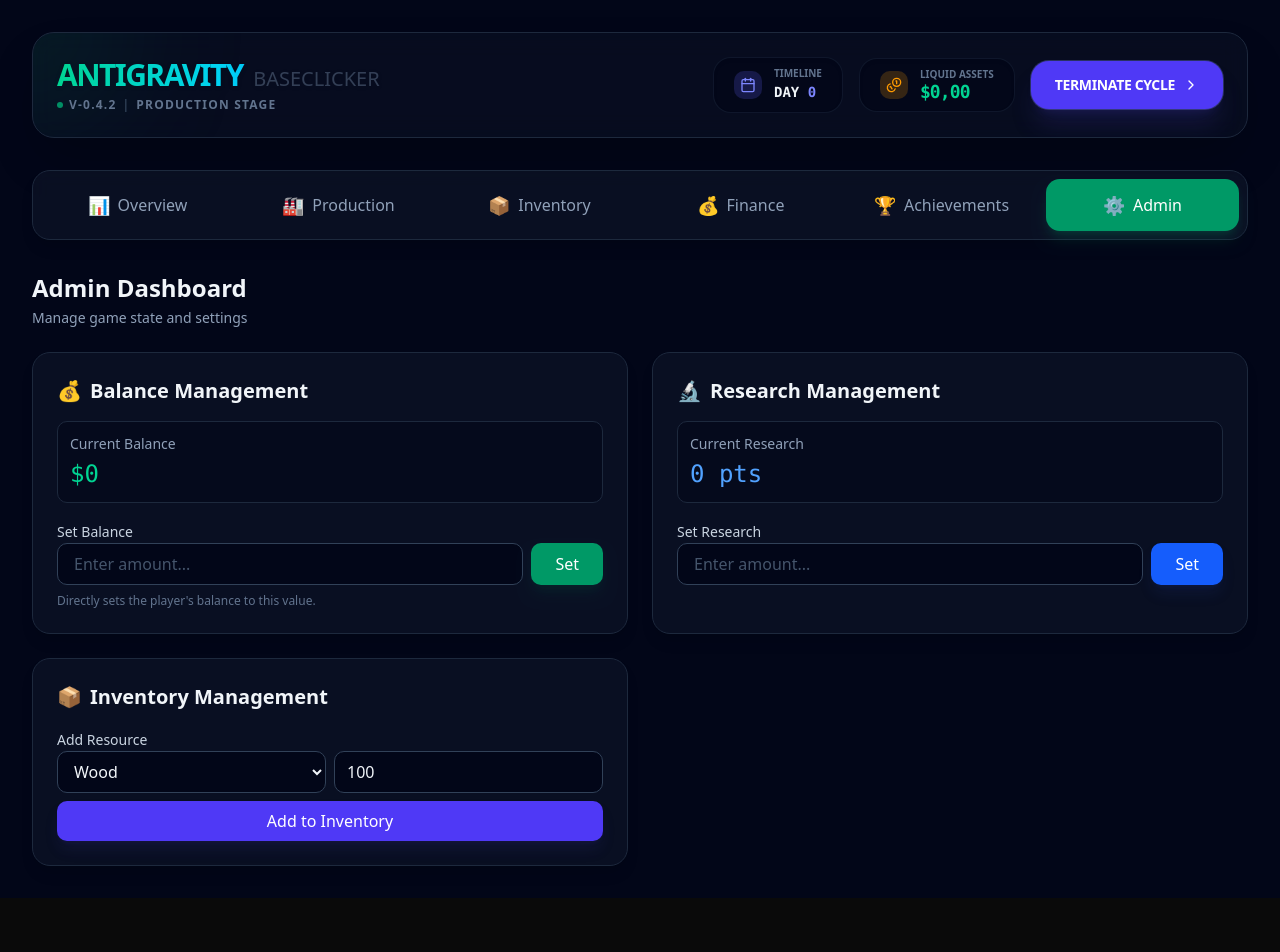
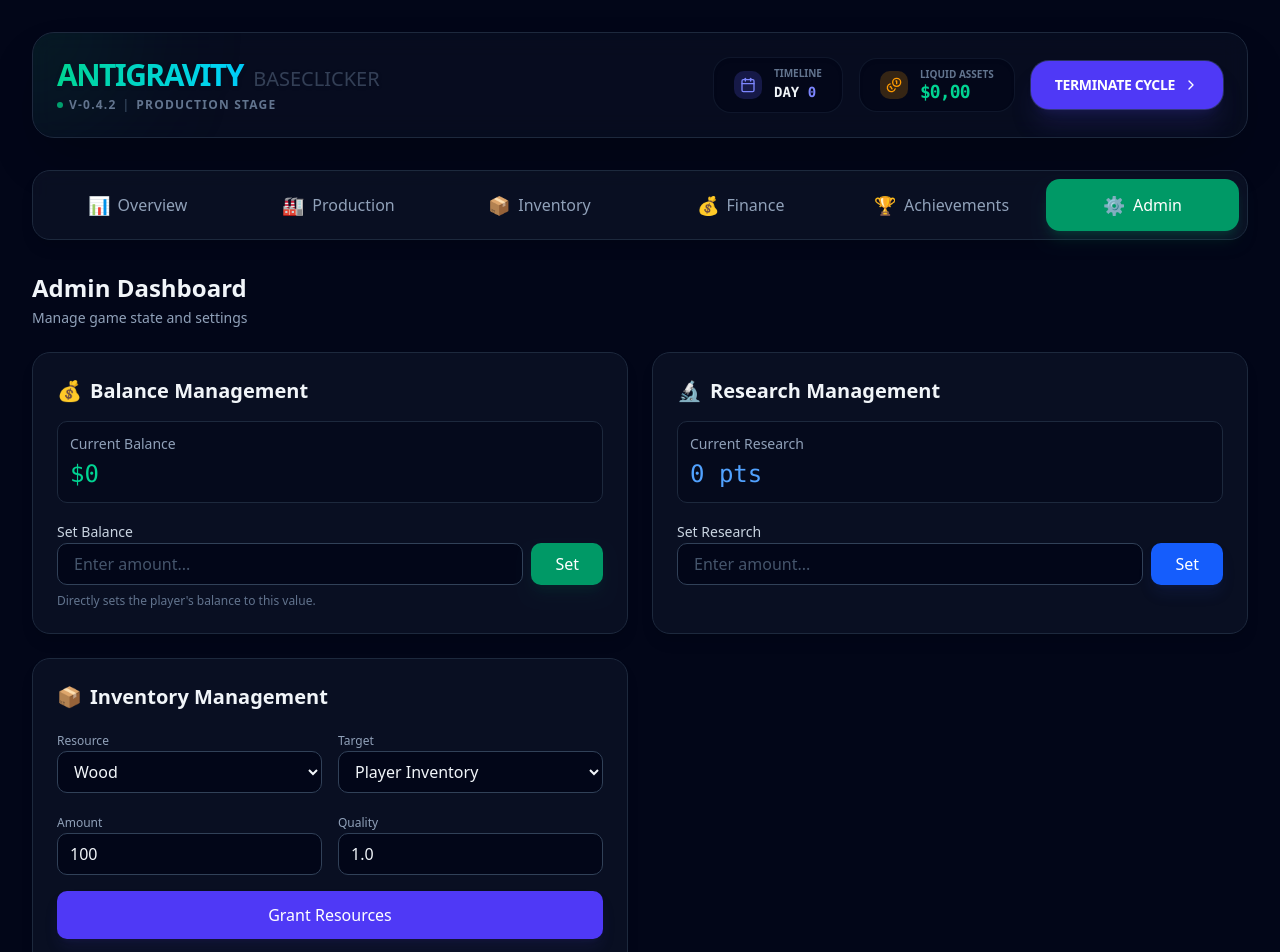
Before and after one commit to gram12321/Baseclicker, a React (Vite) app: page /admin in a window 1280 px wide. Shown: the top 952 px of the page. Before the commit the page ends 898 px from the top, so only its background shows below. Built offline with nearby package versions, Linux system fonts and the light colour scheme.

Commit message:
0.00015 Quality

```diff
--- a/src/lib/Building.ts
+++ b/src/lib/Building.ts
@@ -187,7 +187,10 @@ export class Building {
 
       // 2. Special case for instant recipes
       if (recipe.workamount === 0) {
-        inventory.add(recipe.outputResource, recipe.outputAmount);
+        // Quality Placeholder: For now, produce at base quality 1.0
+        // Future logic will calculate this based on input quality and building upgrades.
+        const outputQuality = 1.0;
+        inventory.add(recipe.outputResource, recipe.outputAmount, outputQuality);
         progress = 0;
         // Instant recipes run exactly once per tick
         break;
@@ -203,7 +206,9 @@ export class Building {
 
       // 4. Complete Cycle?
       if (progress >= recipe.workamount) {
-        inventory.add(recipe.outputResource, recipe.outputAmount);
+        // Quality Placeholder: For now, produce at base quality 1.0
+        const outputQuality = 1.0;
+        inventory.add(recipe.outputResource, recipe.outputAmount, outputQuality);
         progress = 0;
         // Only continue if we still have work to apply to the NEXT cycle.
         // This solves the 'double consume' bug because it prevents "priming"
--- a/src/lib/inventory.ts
+++ b/src/lib/inventory.ts
@@ -1,14 +1,18 @@
 import { ResourceType } from '../utils/types';
+import { mixQuality } from './market/market';
 
 export class Inventory {
   private amounts: Record<ResourceType, number>;
+  private qualities: Record<ResourceType, number>;
   private lifetimeTotals: Record<ResourceType, number>;
 
   constructor(initial?: Partial<Record<ResourceType, number>>) {
     this.amounts = {} as Record<ResourceType, number>;
+    this.qualities = {} as Record<ResourceType, number>;
     this.lifetimeTotals = {} as Record<ResourceType, number>;
     for (const r of Object.values(ResourceType)) {
       this.amounts[r] = initial?.[r] ?? 0;
+      this.qualities[r] = 1.0; // Default quality
       this.lifetimeTotals[r] = initial?.[r] ?? 0;
     }
   }
@@ -17,13 +21,23 @@ export class Inventory {
     return this.amounts[resource] ?? 0;
   }
 
+  getQuality(resource: ResourceType): number {
+    return this.qualities[resource] ?? 1.0;
+  }
+
   has(resource: ResourceType, amount = 1): boolean {
     return this.getAmount(resource) >= amount;
   }
 
-  add(resource: ResourceType, amount = 1): void {
+  add(resource: ResourceType, amount = 1, quality = 1.0): void {
     if (amount <= 0) return;
-    this.amounts[resource] = this.getAmount(resource) + amount;
+
+    // Mix quality before updating amount
+    const currentAmount = this.getAmount(resource);
+    const currentQuality = this.getQuality(resource);
+
+    this.qualities[resource] = mixQuality(currentAmount, currentQuality, amount, quality);
+    this.amounts[resource] = currentAmount + amount;
     this.lifetimeTotals[resource] = (this.lifetimeTotals[resource] ?? 0) + amount;
   }
 
@@ -35,12 +49,14 @@ export class Inventory {
     if (amount <= 0) return true;
     if (!this.has(resource, amount)) return false;
     this.amounts[resource] = this.getAmount(resource) - amount;
+    // Note: Quality doesn't change when removing resources (assumes removing average quality)
     return true;
   }
 
   clear(): void {
     for (const r of Object.values(ResourceType)) {
       this.amounts[r] = 0;
+      this.qualities[r] = 1.0;
     }
   }
 
--- a/src/lib/market/marketDiffusion.ts
+++ b/src/lib/market/marketDiffusion.ts
@@ -1,7 +1,17 @@
 
 import { ResourceType } from '../../utils/types';
 import { resources } from '../resources/resourcesRegistry';
-import { getLocalMarketSupply, getGlobalMarketSupply, updateMarketSupplies } from './market';
+import {
+      getLocalMarketSupply,
+      getGlobalMarketSupply,
+      getLocalMarketQuality,
+      getGlobalMarketQuality,
+      addToLocalMarket,
+      removeFromLocalMarket,
+      addToGlobalMarket,
+      removeFromGlobalMarket
+} from './market';
+import { mixQuality } from './market';
 
 export type DiffusionDirection = 'to-local' | 'to-global' | 'none';
 
@@ -20,9 +30,11 @@ function processDiffusionForResource(
       const resource = resources[resourceType];
       const currentLocalSupply = getLocalMarketSupply(resourceType);
       const currentGlobalSupply = getGlobalMarketSupply(resourceType);
+      const currentLocalQuality = getLocalMarketQuality(resourceType);
+      const currentGlobalQuality = getGlobalMarketQuality(resourceType);
 
-      const localPrice = resource.getLocalPrice(currentLocalSupply);
-      const globalPrice = resource.getGlobalPrice(currentGlobalSupply);
+      const localPrice = resource.getLocalPrice(currentLocalSupply, currentLocalQuality);
+      const globalPrice = resource.getGlobalPrice(currentGlobalSupply, currentGlobalQuality);
 
       const result: DiffusionInfo = {
             direction: 'none',
@@ -42,7 +54,6 @@ function processDiffusionForResource(
       let calculatedAmount = 0;
 
       // Base the diffusion amount on the initial local supply magnitude (stable baseline)
-      // This matches the old logic: (resource.initLocalSupply / 1000)
       const diffusionBase = resource.localinitsupply / 1000;
 
       if (localPrice > globalPrice) {
@@ -60,43 +71,16 @@ function processDiffusionForResource(
       result.amount = calculatedAmount;
 
       if (applyChanges && result.amount !== 0) {
-            let localChange = 0;
-            let globalChange = 0;
-
-            // Quality Placeholders
-            // const currentLocalQuality = 1.0; // Placeholder: resource.localMarketQuality
-            // const currentGlobalQuality = 1.0; // Placeholder: globalMarketData.globalMarketQuality
-
             if (result.direction === 'to-local') {
-                  // Resources flowing from global to local
-                  localChange = result.amount;
-                  globalChange = -result.amount;
-
-                  // Placeholder for Quality Mixing Logic:
-                  // newLocalQuality = mixQuality(
-                  //   currentLocalSupply, currentLocalQuality,
-                  //   result.amount, currentGlobalQuality
-                  // );
-                  // newGlobalQuality = currentGlobalQuality;
+                  // Resources flowing from global (source) to local (target)
+                  removeFromGlobalMarket(resourceType, result.amount);
+                  addToLocalMarket(resourceType, result.amount, currentGlobalQuality);
             } else {
-                  // Resources flowing from local to global (amount is negative)
+                  // Resources flowing from local (source) to global (target) (amount is negative)
                   const absAmount = Math.abs(result.amount);
-                  localChange = -absAmount;
-                  globalChange = absAmount;
-
-                  // Placeholder for Quality Mixing Logic:
-                  // newGlobalQuality = mixQuality(
-                  //   currentGlobalSupply, currentGlobalQuality,
-                  //   absAmount, currentLocalQuality
-                  // );
-                  // newLocalQuality = currentLocalQuality;
+                  removeFromLocalMarket(resourceType, absAmount);
+                  addToGlobalMarket(resourceType, absAmount, currentLocalQuality);
             }
-
-            // Apply changes
-            updateMarketSupplies(resourceType, localChange, globalChange);
-
-            // Update Quality (Placeholder)
-            // updateResourceQuality(resourceType, newLocalQuality, newGlobalQuality);
       }
 
       return result;
--- a/src/lib/resources/resource.ts
+++ b/src/lib/resources/resource.ts
@@ -32,8 +32,8 @@ export class Resource {
   }
 
   // Calculate current local price based on supply vs. local benchmark supply.
-  getLocalPrice(currentSupply: number = this.localinitsupply, modifiers: number[] = []): number {
-    let price = (this.localbenchmarksupply / Math.max(currentSupply, 1)) * this.priceModifier;
+  getLocalPrice(currentSupply: number = this.localinitsupply, quality: number = 1.0, modifiers: number[] = []): number {
+    let price = (this.localbenchmarksupply / Math.max(currentSupply, 1)) * this.priceModifier * quality;
     for (const mod of modifiers) {
       price *= mod;
     }
@@ -41,8 +41,8 @@ export class Resource {
   }
 
   // Calculate current global price based on supply vs. global benchmark supply.
-  getGlobalPrice(currentSupply: number = this.globalinitsupply, modifiers: number[] = []): number {
-    let price = (this.globalbenchmarksupply / Math.max(currentSupply, 1)) * this.priceModifier;
+  getGlobalPrice(currentSupply: number = this.globalinitsupply, quality: number = 1.0, modifiers: number[] = []): number {
+    let price = (this.globalbenchmarksupply / Math.max(currentSupply, 1)) * this.priceModifier * quality;
     for (const mod of modifiers) {
       price *= mod;
     }
--- a/src/pages/AdminDashboard.tsx
+++ b/src/pages/AdminDashboard.tsx
@@ -4,6 +4,7 @@ import { getBalance, setBalance, getResearch, setResearch } from '../lib/game/ga
 import { formatCurrency } from '../utils/utils';
 import { ResourceType } from '../utils/types';
 import { Inventory } from '../lib/inventory';
+import { addToGlobalMarket, addToLocalMarket } from '../lib/market/market';
 
 interface AdminDashboardProps {
       refresh?: () => void;
@@ -19,6 +20,8 @@ export default function AdminDashboard({ refresh, inventoryRef }: AdminDashboard
 
       const [resType, setResType] = useState<ResourceType>(ResourceType.Wood);
       const [resAmount, setResAmount] = useState<string>('100');
+      const [resQuality, setResQuality] = useState<string>('1.0');
+      const [resTarget, setResTarget] = useState<'inventory' | 'local' | 'global'>('inventory');
 
       const handleSetBalance = () => {
             const amount = parseInt(balanceInput.replace(/,/g, ''), 10);
@@ -40,8 +43,16 @@ export default function AdminDashboard({ refresh, inventoryRef }: AdminDashboard
 
       const handleAddResource = () => {
             const amount = parseInt(resAmount, 10);
-            if (!isNaN(amount) && inventoryRef?.current) {
-                  inventoryRef.current.add(resType, amount);
+            const quality = parseFloat(resQuality);
+
+            if (!isNaN(amount) && !isNaN(quality)) {
+                  if (resTarget === 'inventory' && inventoryRef?.current) {
+                        inventoryRef.current.add(resType, amount, quality);
+                  } else if (resTarget === 'local') {
+                        addToLocalMarket(resType, amount, quality);
+                  } else if (resTarget === 'global') {
+                        addToGlobalMarket(resType, amount, quality);
+                  }
                   if (refresh) refresh();
             }
       };
@@ -140,32 +151,64 @@ export default function AdminDashboard({ refresh, inventoryRef }: AdminDashboard
                               </h2>
 
                               <div className="space-y-4">
-                                    <div className="space-y-2">
-                                          <label className="text-sm font-medium text-slate-300">Add Resource</label>
-                                          <div className="grid grid-cols-2 gap-2">
+                                    <div className="grid grid-cols-2 gap-4">
+                                          <div className="space-y-1">
+                                                <label className="text-xs font-medium text-slate-400">Resource</label>
                                                 <select
                                                       value={resType}
                                                       onChange={(e) => setResType(e.target.value as ResourceType)}
-                                                      className="bg-slate-950 border border-slate-700 text-slate-100 rounded-lg px-3 py-2 outline-none focus:ring-2 focus:ring-indigo-500"
+                                                      className="w-full bg-slate-950 border border-slate-700 text-slate-100 rounded-lg px-3 py-2 outline-none focus:ring-2 focus:ring-indigo-500"
                                                 >
                                                       {Object.values(ResourceType).map(type => (
                                                             <option key={type} value={type}>{type}</option>
                                                       ))}
                                                 </select>
+                                          </div>
+                                          <div className="space-y-1">
+                                                <label className="text-xs font-medium text-slate-400">Target</label>
+                                                <select
+                                                      value={resTarget}
+                                                      onChange={(e) => setResTarget(e.target.value as 'inventory' | 'local' | 'global')}
+                                                      className="w-full bg-slate-950 border border-slate-700 text-slate-100 rounded-lg px-3 py-2 outline-none focus:ring-2 focus:ring-indigo-500"
+                                                >
+                                                      <option value="inventory">Player Inventory</option>
+                                                      <option value="local">Local Market</option>
+                                                      <option value="global">Global Market</option>
+                                                </select>
+                                          </div>
+                                    </div>
+
+                                    <div className="grid grid-cols-2 gap-4">
+                                          <div className="space-y-1">
+                                                <label className="text-xs font-medium text-slate-400">Amount</label>
                                                 <input
                                                       type="number"
                                                       value={resAmount}
                                                       onChange={(e) => setResAmount(e.target.value)}
-                                                      className="bg-slate-950 border border-slate-700 text-slate-100 rounded-lg px-3 py-2 outline-none focus:ring-2 focus:ring-indigo-500"
+                                                      className="w-full bg-slate-950 border border-slate-700 text-slate-100 rounded-lg px-3 py-2 outline-none focus:ring-2 focus:ring-indigo-500"
                                                 />
                                           </div>
-                                          <button
-                                                onClick={handleAddResource}
-                                                className="w-full bg-indigo-600 hover:bg-indigo-500 text-white py-2 rounded-lg font-medium transition-colors shadow-lg shadow-indigo-900/20 active:translate-y-0.5"
-                                          >
-                                                Add to Inventory
-                                          </button>
+                                          <div className="space-y-1">
+                                                <label className="text-xs font-medium text-slate-400">Quality</label>
+                                                <input
+                                                      type="number"
+                                                      step="0.1"
+                                                      value={resQuality}
+                                                      onChange={(e) => setResQuality(e.target.value)}
+                                                      className="w-full bg-slate-950 border border-slate-700 text-slate-100 rounded-lg px-3 py-2 outline-none focus:ring-2 focus:ring-indigo-500"
+                                                />
+                                          </div>
                                     </div>
+
+                                    <button
+                                          onClick={handleAddResource}
+                                          className="w-full bg-indigo-600 hover:bg-indigo-500 text-white py-3 rounded-lg font-medium transition-colors shadow-lg shadow-indigo-900/20 active:translate-y-0.5"
+                                    >
+                                          Grant Resources
+                                    </button>
+                                    <p className="text-[10px] text-slate-500 text-center italic">
+                                          * Uses mix quality logic: (Existing × Q + New × Q) / Total
+                                    </p>
                               </div>
                         </div>
                   </div>
--- a/src/pages/Inventory.tsx
+++ b/src/pages/Inventory.tsx
@@ -5,7 +5,7 @@ import { resources } from '../lib/resources/resourcesRegistry';
 import { isAutoSellEnabled, setAutoSellEnabled, setAutoSellAmount, getAutoSellAmount, getAutoSellMinKeep, setAutoSellMinKeep } from '../lib/game/gameState';
 import { sellResource as sellResourceEconomy } from '../lib/market/market';
 import { Inventory } from '../lib/inventory';
-import { getLocalMarketSupply, getGlobalMarketSupply } from '../lib/market/market';
+import { getLocalMarketSupply, getGlobalMarketSupply, getLocalMarketQuality, getGlobalMarketQuality } from '../lib/market/market';
 import { getDiffusionInfo } from '../lib/market/marketDiffusion';
 import { formatCurrency, formatNumber } from '../utils/utils';
 import { getResourceIcon } from '../utils/resourceIcons';
@@ -112,8 +112,11 @@ export default function InventoryPage({ inventoryRef, refresh, refreshToken }: I
                                                 const amount = inventoryRef.current.getAmount(type);
                                                 const localSupply = getLocalMarketSupply(type);
                                                 const globalSupply = getGlobalMarketSupply(type);
-                                                const localPrice = resource.getLocalPrice(localSupply);
-                                                const globalPrice = resource.getGlobalPrice(globalSupply);
+                                                const localMarketQuality = getLocalMarketQuality(type);
+                                                const globalMarketQuality = getGlobalMarketQuality(type);
+                                                const inventoryQuality = inventoryRef.current.getQuality(type);
+                                                const localPrice = resource.getLocalPrice(localSupply, localMarketQuality);
+                                                const globalPrice = resource.getGlobalPrice(globalSupply, globalMarketQuality);
                                                 const autosell = isAutoSellEnabled(type);
                                                 const currentTradeAmount = tradeAmounts[type] || 1;
                                                 const autoSellAmount = getAutoSellAmount(type);
@@ -185,12 +188,12 @@ export default function InventoryPage({ inventoryRef, refresh, refreshToken }: I
 
                                                                   {/* Local Quality */}
                                                                   <td className="px-4 py-4 text-center">
-                                                                        <span className="text-slate-500 font-mono text-xs italic">1.00</span>
+                                                                        <span className="text-slate-500 font-mono text-xs italic">{formatNumber(localMarketQuality, { decimals: 2, forceDecimals: true })}</span>
                                                                   </td>
 
                                                                   {/* Global Quality */}
                                                                   <td className="px-4 py-4 text-center">
-                                                                        <span className="text-slate-500 font-mono text-xs italic">1.00</span>
+                                                                        <span className="text-slate-500 font-mono text-xs italic">{formatNumber(globalMarketQuality, { decimals: 2, forceDecimals: true })}</span>
                                                                   </td>
 
                                                                   {/* Local Market Supply */}
@@ -245,6 +248,9 @@ export default function InventoryPage({ inventoryRef, refresh, refreshToken }: I
                                                                   <td className="px-4 py-4 text-right">
                                                                         <div className="text-lg font-mono font-semibold text-emerald-400">
                                                                               {formatNumber(amount, { decimals: 0 })}
+                                                                        </div>
+                                                                        <div className="text-[10px] text-slate-500 font-mono italic">
+                                                                              Q: {formatNumber(inventoryQuality, { decimals: 2, forceDecimals: true })}
                                                                         </div>
                                                                   </td>
 
```
Also changed, not shown: src/lib/market/market.ts (+95 -14 lines), src/utils/utils.ts (line endings or trailing spaces), 1 other file (tests, documents, lock files or other folders).
